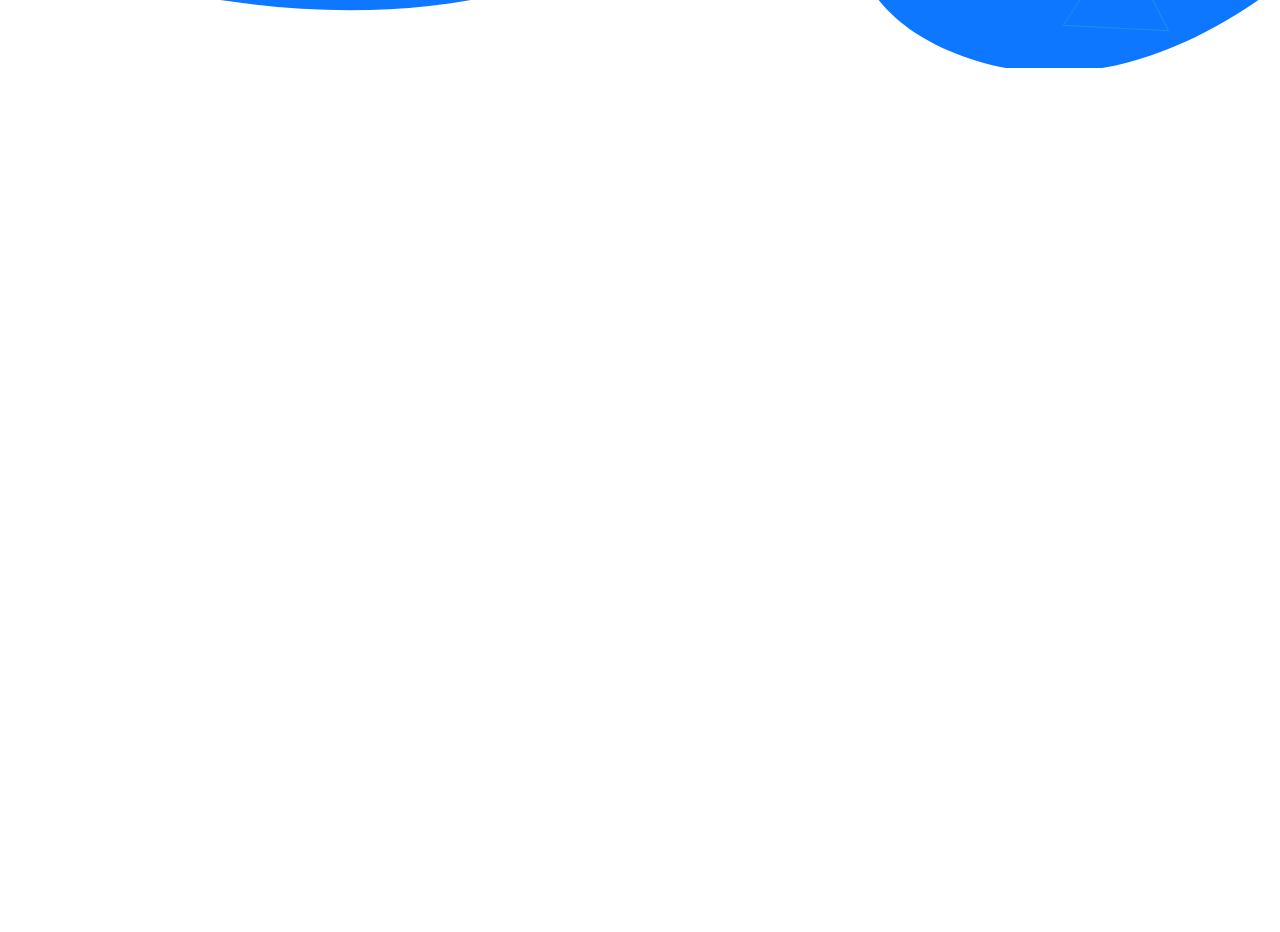
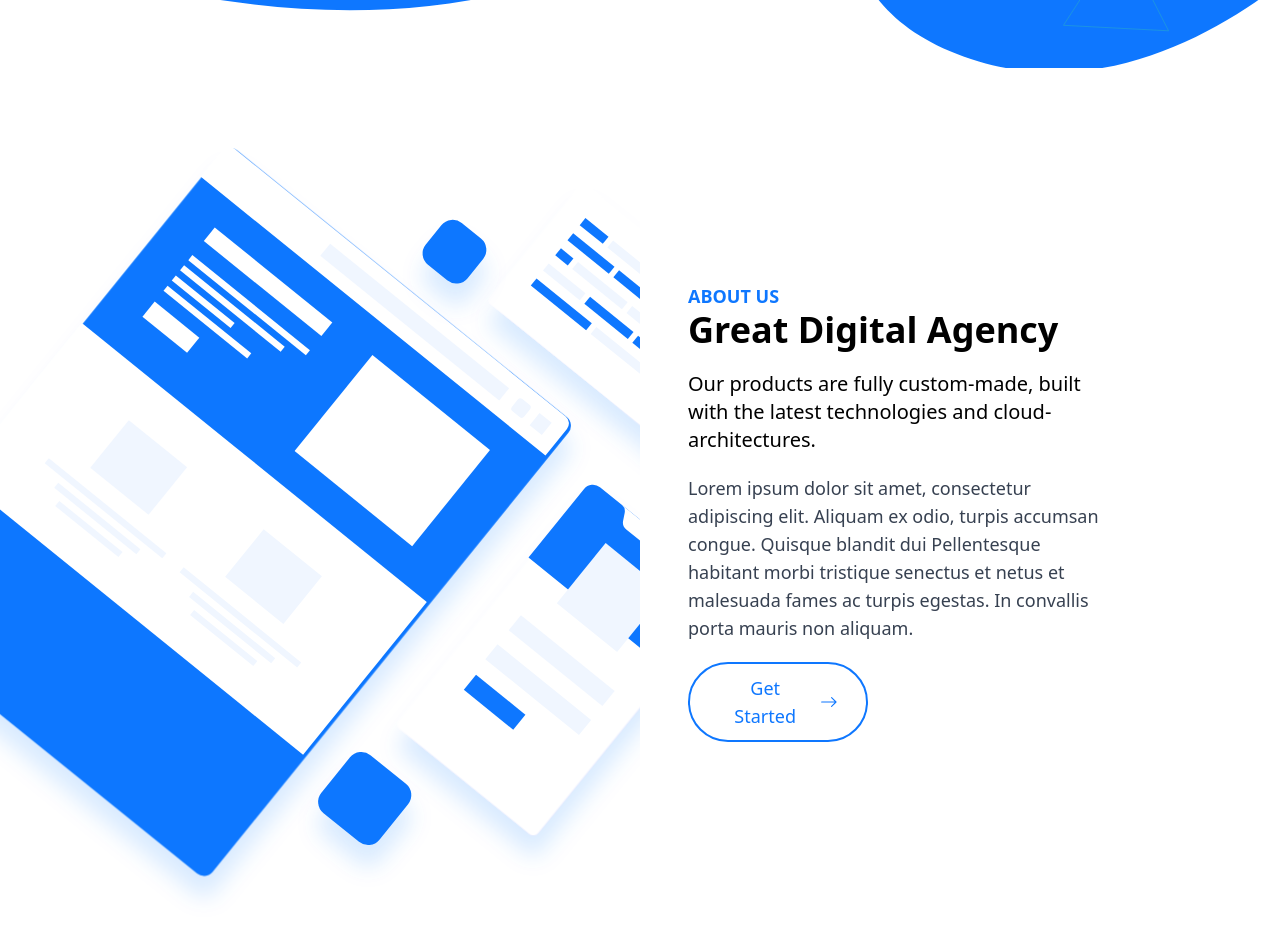
Before and after one commit to ankit-dot/assignment, a Vue app: page / in a window 1280 px wide. Shown: the part 820-1752 px from the top of the page. Before the commit the page ends 888 px from the top, so only its background shows below. Built offline with nearby package versions, Linux system fonts and the light colour scheme.

Commit message:
about page created

```diff
--- /dev/null
+++ b/src/components/home_components/AboutComponent.vue
@@ -0,0 +1,66 @@
+<template>
+  <div class=" flex lg:gap-12 md:gap-6 flex-col-reverse sm:flex-row">
+
+
+    <img
+      src="/about_background.svg"
+      alt="Leafs"
+      class="w-full h-48 sm:object-cover object-contain object-center sm:h-screen sm:w-6/12"
+    />
+    <div class="w-full lg:w-4/12 md:w-6/12 mb-10">
+      <div
+        class="container mx-auto flex justify-center items-center h-full sm:px-0 px-4 sm:p-10"
+      >
+        <div class="text">
+          <span class="text-[#0E77FF] text-lg font-bold uppercase"
+            >About us</span
+          >
+          <div class="flex flex-col gap-5">
+            <h2 class="font-semibold text-3xl sm:text-4xl">
+              Great Digital Agency
+            </h2>
+            <p class="text-xl font-medium">
+              Our products are fully custom-made, built with the latest
+              technologies and cloud-architectures.
+            </p>
+            <p class="text-gray-700 text-lg">
+              Lorem ipsum dolor sit amet, consectetur adipiscing elit. Aliquam
+              ex odio, turpis accumsan congue. Quisque blandit dui Pellentesque
+              habitant morbi tristique senectus et netus et malesuada fames ac
+              turpis egestas. In convallis porta mauris non aliquam.
+            </p>
+
+            <button
+              class="nav-button w-[180px] flex text-[#0E77FF]  items-center justify-center rounded-full border-2 border-[#0E77FF] bg-transparent  px-7 py-2.5 text-lg   ring-[#0E77FF] ring-offset-3   active:ring-1"
+            >
+              <span class = "text-b">Get Started</span>
+              <svg
+                stroke="currentColor"
+                fill="currentColor"
+                stroke-width="0"
+                viewBox="0 0 16 16"
+                class="ml-2"
+                height="1em"
+                width="1em"
+                xmlns="http://www.w3.org/2000/svg"
+              >
+                <path
+                  fill-rule="evenodd"
+                  d="M1 8a.5.5 0 0 1 .5-.5h11.793l-3.147-3.146a.5.5 0 0 1 .708-.708l4 4a.5.5 0 0 1 0 .708l-4 4a.5.5 0 0 1-.708-.708L13.293 8.5H1.5A.5.5 0 0 1 1 8z"
+                ></path>
+              </svg>
+            </button>
+          </div>
+        </div>
+      </div>
+    </div>
+  </div>
+</template>
+
+<script>
+export default {
+  name: "AboutComponent",
+};
+</script>
+
+<style scoped></style>
--- a/src/components/home_components/HeroComponent.vue
+++ b/src/components/home_components/HeroComponent.vue
@@ -1,5 +1,5 @@
 <template>
-  <section class="lg:bg-[url('/hero_background.svg')] bg-cover bg-center bg-[#0E77FF] font-poppins xl:h-screen py-12 dark:bg-gray-900">
+  <section class="mb-16 lg:bg-[url('/hero_background.svg')] bg-cover bg-center bg-[#0E77FF] font-poppins xl:h-screen py-12 dark:bg-gray-900">
     <div
       class="grid max-w-screen-xl  px-6 pt-10 pb-8 mx-auto lg:gap-8 xl:gap-0 lg:py-16 lg:grid-cols-12 lg:pt-28"
     >
--- a/src/pages/HomePage.vue
+++ b/src/pages/HomePage.vue
@@ -2,18 +2,21 @@
     <div>
       <Navbar />
       <HeroComponent/>
+      <AboutComponent/>
     </div>
   </template>
 
   <script>
   import Navbar from '../components/home_components/Navbar.vue';
   import HeroComponent from '../components/home_components/HeroComponent.vue';
+  import AboutComponent from '../components/home_components/AboutComponent.vue';
 
   export default {
     name: 'HomePage',
     components: {
       Navbar,
-      HeroComponent
+      HeroComponent,
+      AboutComponent,
     }
   }
   </script>
--- a/tailwind.config.js
+++ b/tailwind.config.js
@@ -5,7 +5,7 @@ module.exports = {
   theme: {
     extend: {
       fontFamily: {
-        poppins: ["Poppins", "sans-serif"],
+        poppins: ["poppins", "sans-serif"],
       },
     },
   },
```
Also changed, not shown: public/about_background.svg (added), public/about_page_corner.svg (added).
